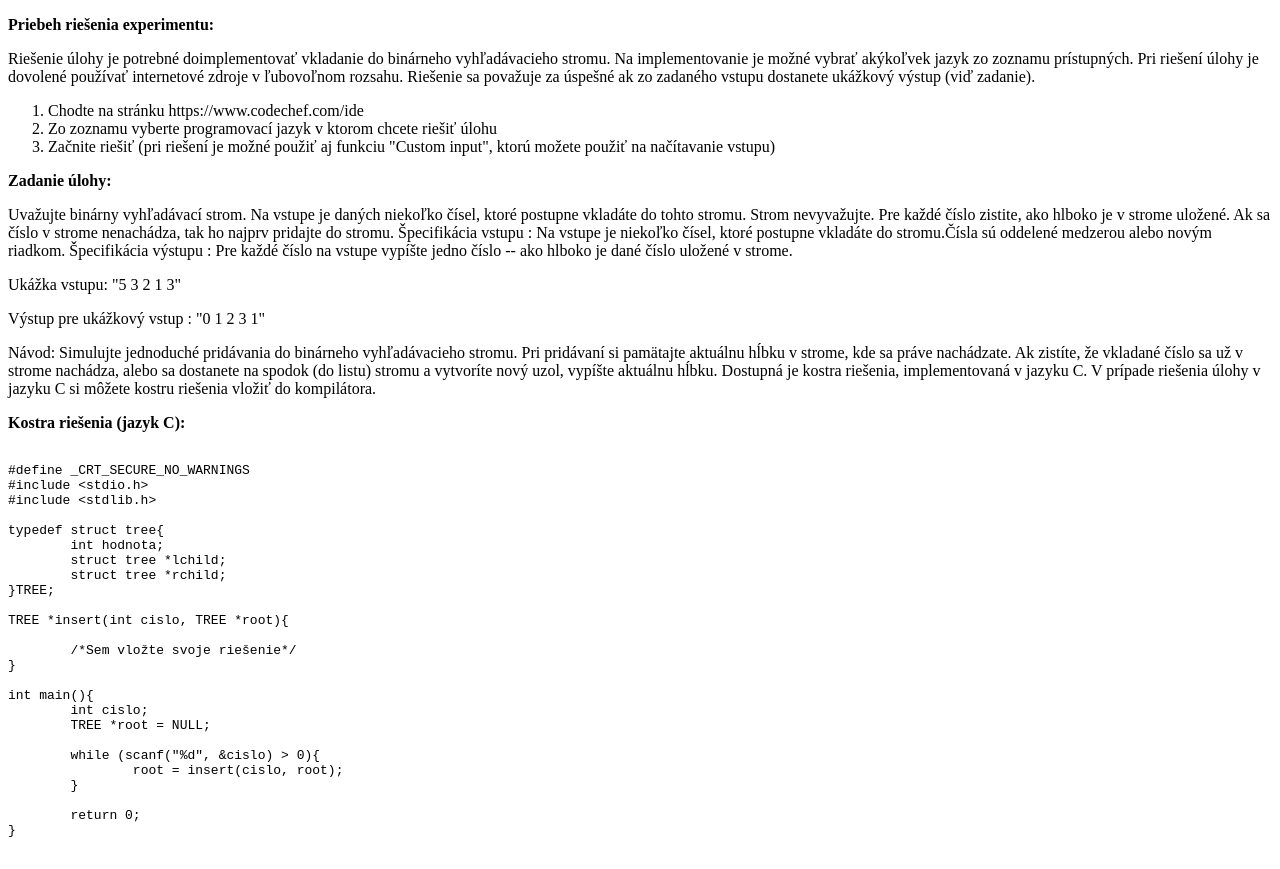
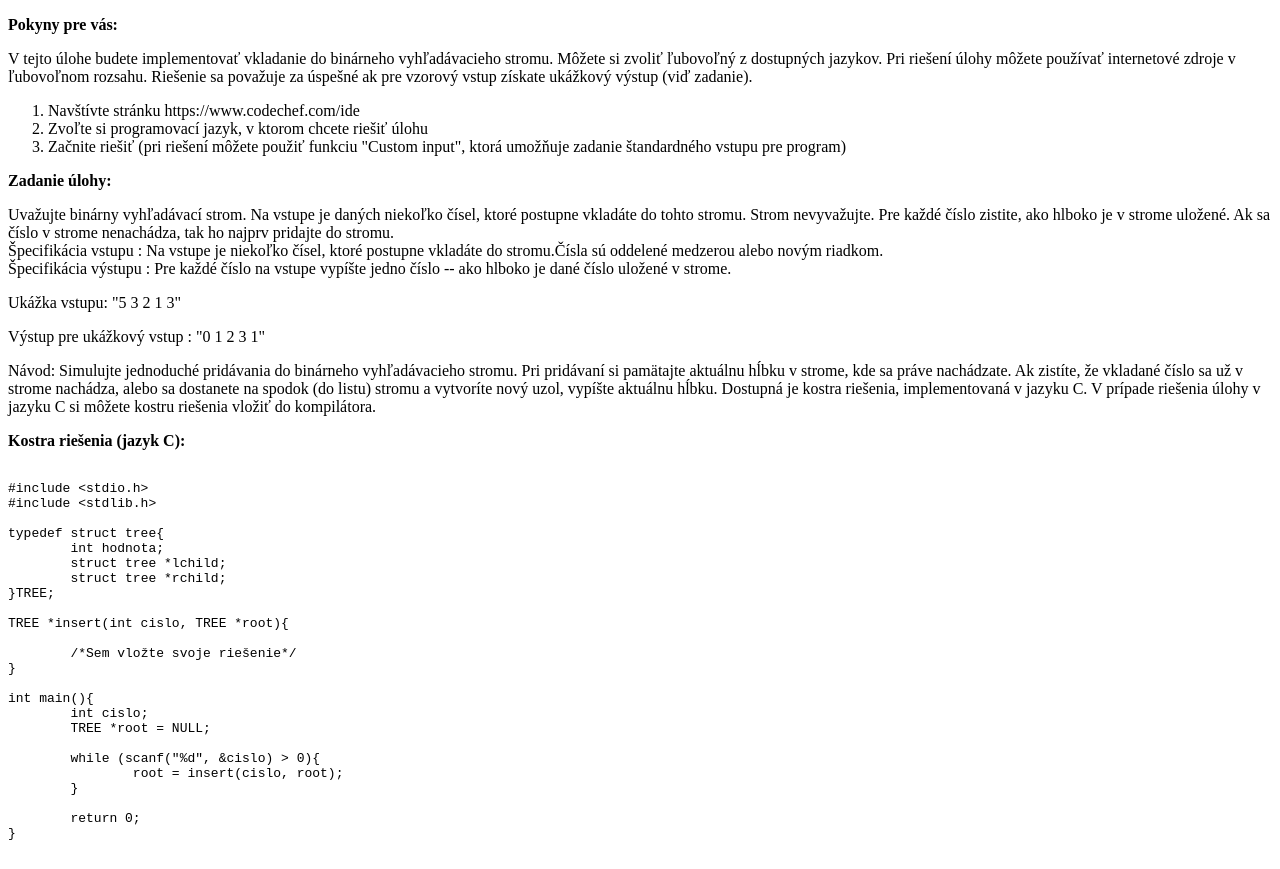
Before and after one commit to mlabaj/MiMo8.github.io, a plain HTML site: page index.html in a window 1280 px wide. Drawn offline with Linux system fonts and the light colour scheme.

Commit message:
Update index.html

```diff
--- a/index.html
+++ b/index.html
@@ -1,17 +1,29 @@
 <!DOCTYPE html>
 <html>
 <meta charset="utf-8">
+<head>
+	<style>
+content {
+    width: 1000px;
+}
+</style>
+</head>
 <body>
+	<div class="content">
     <p>
-  	  <b>Priebeh riešenia experimentu:</b>
+  	  <b>Pokyny pre vás:</b>
   	</p>
-	<p>Riešenie úlohy je potrebné doimplementovať vkladanie do binárneho vyhľadávacieho stromu. Na implementovanie je možné vybrať akýkoľvek jazyk zo zoznamu 		prístupných. Pri riešení úlohy je dovolené používať internetové zdroje v ľubovoľnom rozsahu. Riešenie sa považuje za úspešné ak zo zadaného vstupu dostanete 		ukážkový výstup (viď zadanie).
+	<p>V tejto úlohe budete implementovať vkladanie do binárneho vyhľadávacieho stromu.
+	Môžete si zvoliť ľubovoľný z dostupných jazykov.
+	Pri riešení úlohy môžete používať internetové zdroje v ľubovoľnom rozsahu.
+	Riešenie sa považuje za úspešné ak pre vzorový vstup získate ukážkový výstup (viď zadanie).
 	</p>
 	<p>
 		<ol>
-			<li>Chodte na stránku https://www.codechef.com/ide</li>
-			<li>Zo zoznamu vyberte programovací jazyk v ktorom chcete riešiť úlohu</li>
-			<li>Začnite riešiť (pri riešení je možné použiť aj funkciu "Custom input", ktorú možete použiť na načítavanie vstupu)</li>
+			<li>Navštívte stránku https://www.codechef.com/ide</li>
+			<li>Zvoľte si programovací jazyk, v ktorom chcete riešiť úlohu</li>
+			<li>Začnite riešiť (pri riešení môžete použiť funkciu "Custom input", ktorá
+			umožňuje zadanie štandardného vstupu pre program)</li>
 		</ol>
 	</p>
 	<p>
@@ -19,9 +31,9 @@
 	</p>
 	<p>Uvažujte binárny vyhľadávací strom. Na vstupe je daných niekoľko čísel, ktoré postupne vkladáte do tohto
 	   stromu. Strom nevyvažujte. Pre každé číslo zistite, ako hlboko je v strome uložené. Ak sa číslo v strome
-	   nenachádza, tak ho najprv pridajte do stromu.
+	   nenachádza, tak ho najprv pridajte do stromu.<br/>
 	   Špecifikácia vstupu : Na vstupe je niekoľko čísel, ktoré postupne vkladáte do stromu.Čísla sú oddelené
-	   medzerou alebo novým riadkom.
+	   medzerou alebo novým riadkom.<br/>
 	   Špecifikácia výstupu : Pre každé číslo na vstupe vypíšte jedno číslo -- ako hlboko je dané číslo uložené
 	   v strome.
    </p>
@@ -29,13 +41,13 @@
    <p>Výstup pre ukážkový vstup : "0 1 2 3 1"</p>
    <p>Návod: Simulujte jednoduché pridávania do binárneho vyhľadávacieho stromu. Pri pridávaní si pamätajte
 	  aktuálnu hĺbku v strome, kde sa práve nachádzate. Ak zistíte, že vkladané číslo sa už v strome nachádza,
-	  alebo sa dostanete na spodok (do listu) stromu a vytvoríte nový uzol, vypíšte aktuálnu hĺbku. Dostupná je kostra riešenia, implementovaná v jazyku C.
+	  alebo sa dostanete na spodok (do listu) stromu a vytvoríte nový uzol, vypíšte aktuálnu hĺbku. Dostupná je
+	  kostra riešenia, implementovaná v jazyku C.
 	  V prípade riešenia úlohy v jazyku C si môžete kostru riešenia vložiť do kompilátora.
   </p>
   <p>
 	  <b>Kostra riešenia (jazyk C):</b></p>
   <xmp>
-#define _CRT_SECURE_NO_WARNINGS
 #include <stdio.h>
 #include <stdlib.h>
 
@@ -61,5 +73,6 @@ int main(){
 	return 0;
 }
   </xmp>
+  </div>
 </body>
 </html>
```
